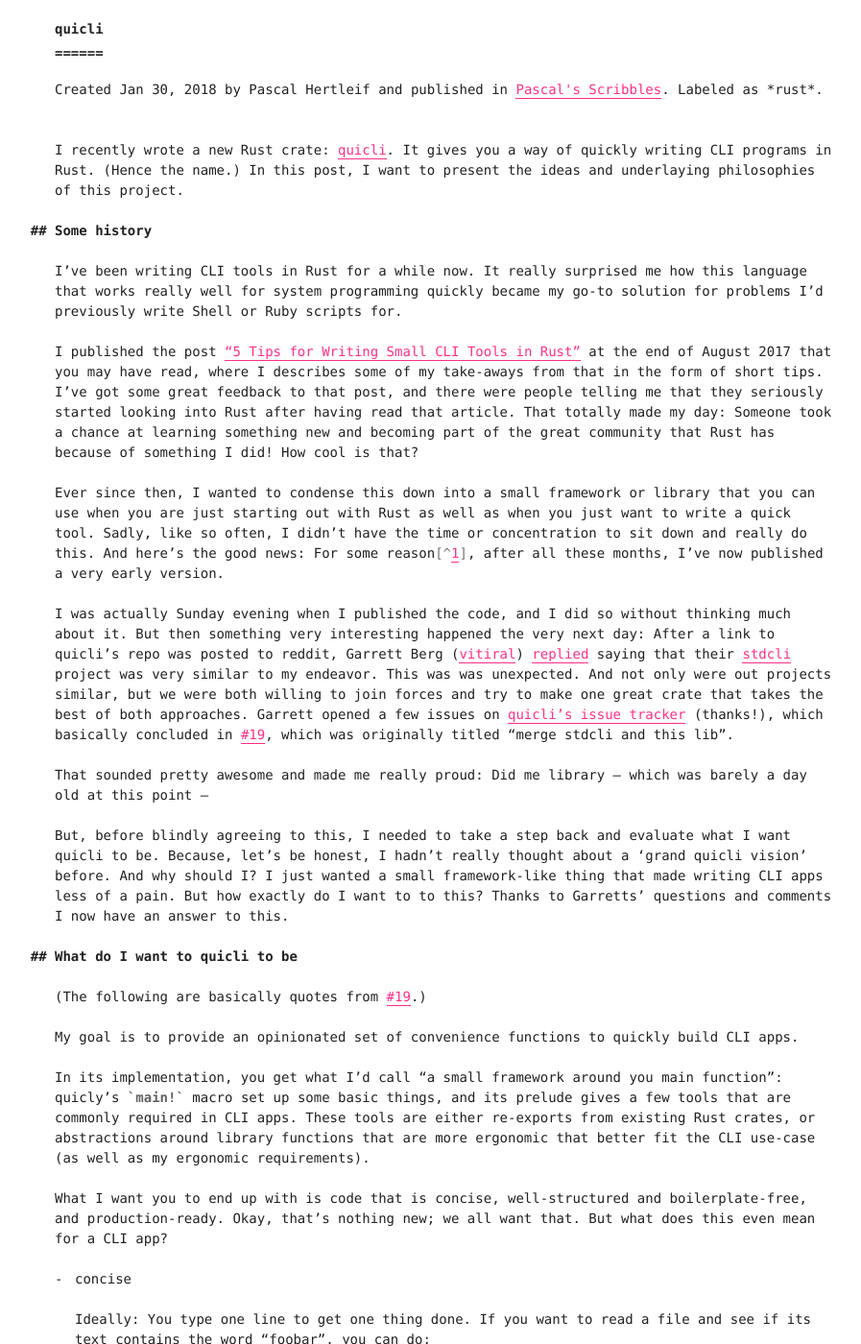
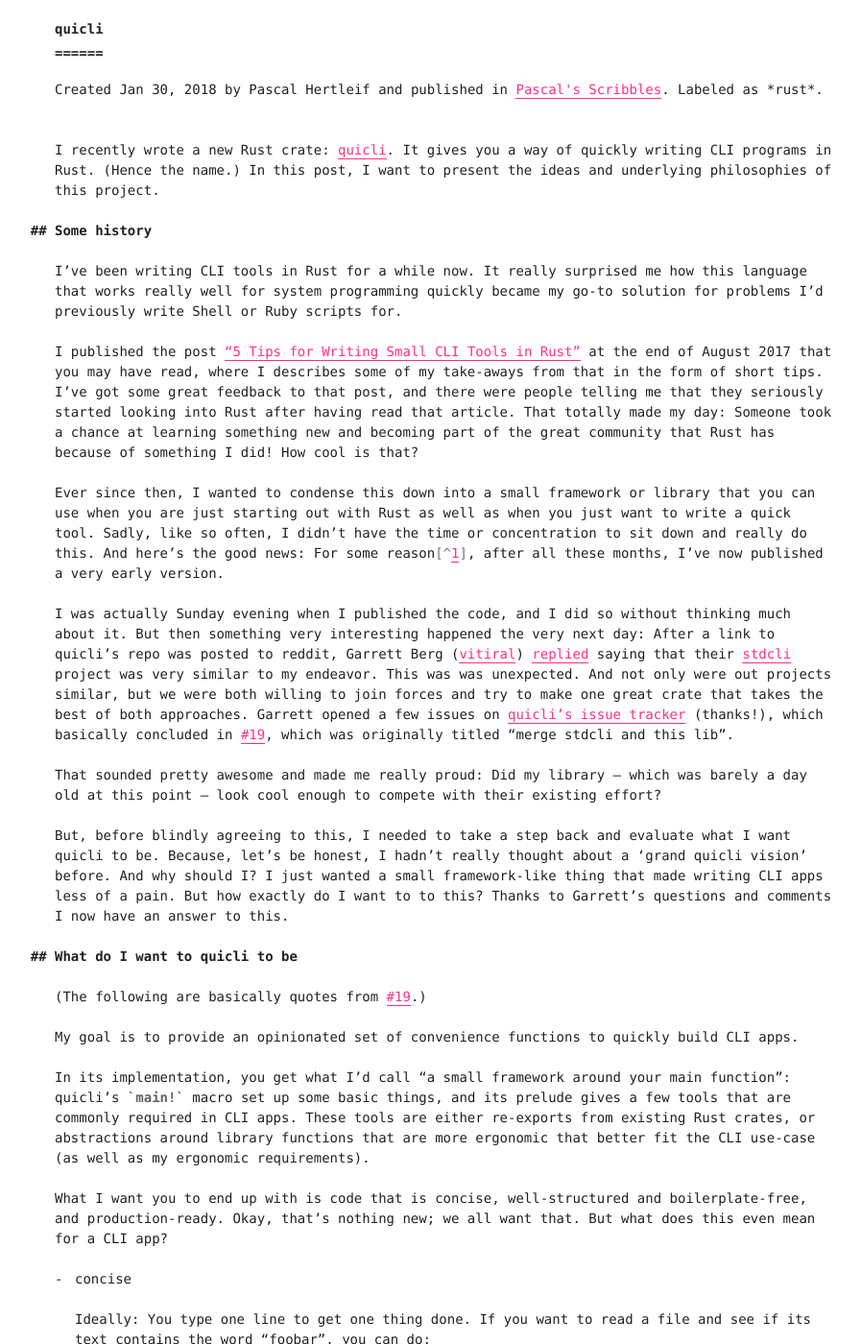
Before and after one commit to killercup/scribbles, a Jekyll site: the page built from _posts/2018-01-30-quicli.md, in a window 1280 px wide and 1400 px high. Shown: the whole window at 96% size, without its empty margins (177-1074 px from the left). Built offline with Jekyll 4.4.1, drawn with Linux system fonts in a browser that asks for light colours; some of the changed text lies outside the part shown.

Commit message:
Quicli post: Fix typos
found by @jamesmunns --Thanks!

```diff
--- a/_posts/2018-01-30-quicli.md
+++ b/_posts/2018-01-30-quicli.md
@@ -7,7 +7,7 @@
 It gives you a way of quickly writing CLI programs in Rust.
 (Hence the name.)
 In this post,
-I want to present the ideas and underlaying philosophies of this project.
+I want to present the ideas and underlying philosophies of this project.
 
 [quicli]: https://github.com/killercup/quicli
 
@@ -75,8 +75,9 @@
 [#19]: https://github.com/killercup/quicli/issues/19
 
 That sounded pretty awesome and made me really proud:
-Did me library
+Did my library
 – which was barely a day old at this point –
+look cool enough to compete with their existing effort?
 
 But, before blindly agreeing to this,
 I needed to take a step back
@@ -88,7 +89,7 @@
 I just wanted a small framework-like thing
 that made writing CLI apps less of a pain.
 But how exactly do I want to to this?
-Thanks to Garretts' questions and comments
+Thanks to Garrett's questions and comments
 I now have an answer to this.
 
 ## What do I want to quicli to be
@@ -102,8 +103,8 @@
 
 In its implementation,
 you get what I'd call
-"a small framework around you main function":
-quicly's `main!` macro set up some basic things,
+"a small framework around your main function":
+quicli's `main!` macro set up some basic things,
 and its prelude gives a few tools
 that are commonly required in CLI apps.
 These tools are either re-exports from existing Rust crates,
@@ -140,7 +141,7 @@
 	quicli's `main!` allows you to use `?` to propagate errors,
 	and shows human-readable messages when your program exited with an error state.
 	Similarly, instead of
-	writing `return Err(SomeType::new("message")),
+	writing `return Err(SomeType::new("message"))`,
 	by using quicli you also get [failure]'s `bail!` and `ensure!`.
 
 - well-structured and boilerplate-free
@@ -254,7 +255,7 @@
 So, instead of offering the user "everything,"
 I want to introduce some abstractions that are simple to use,
 and have simple but useful examples.
-Not not get stuck,
+Not to get stuck,
 and to give user the ability to grow, learn, and discover new stuff,
 the documentation should point exactly to where to look
 when you want to use some of the features on a more complex level.
@@ -289,5 +290,5 @@
 Since then, I've written two more guides,
 and for both I added features to the framework,
 exposed new functionality,
-and thought more about how I want quicly-based code to feel.
+and thought more about how I want quicli-based code to feel.
 (More on the aspect of hosting and testing these docs in a future post!)
```
